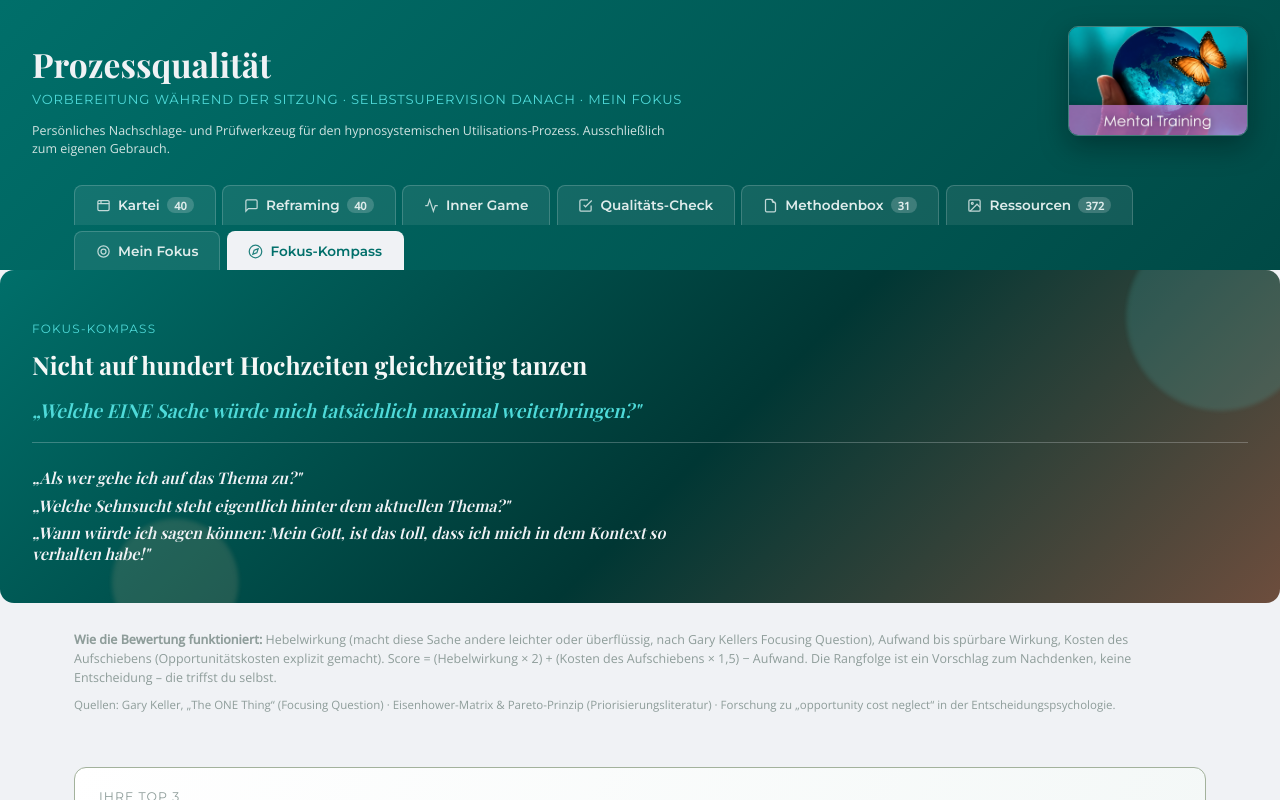
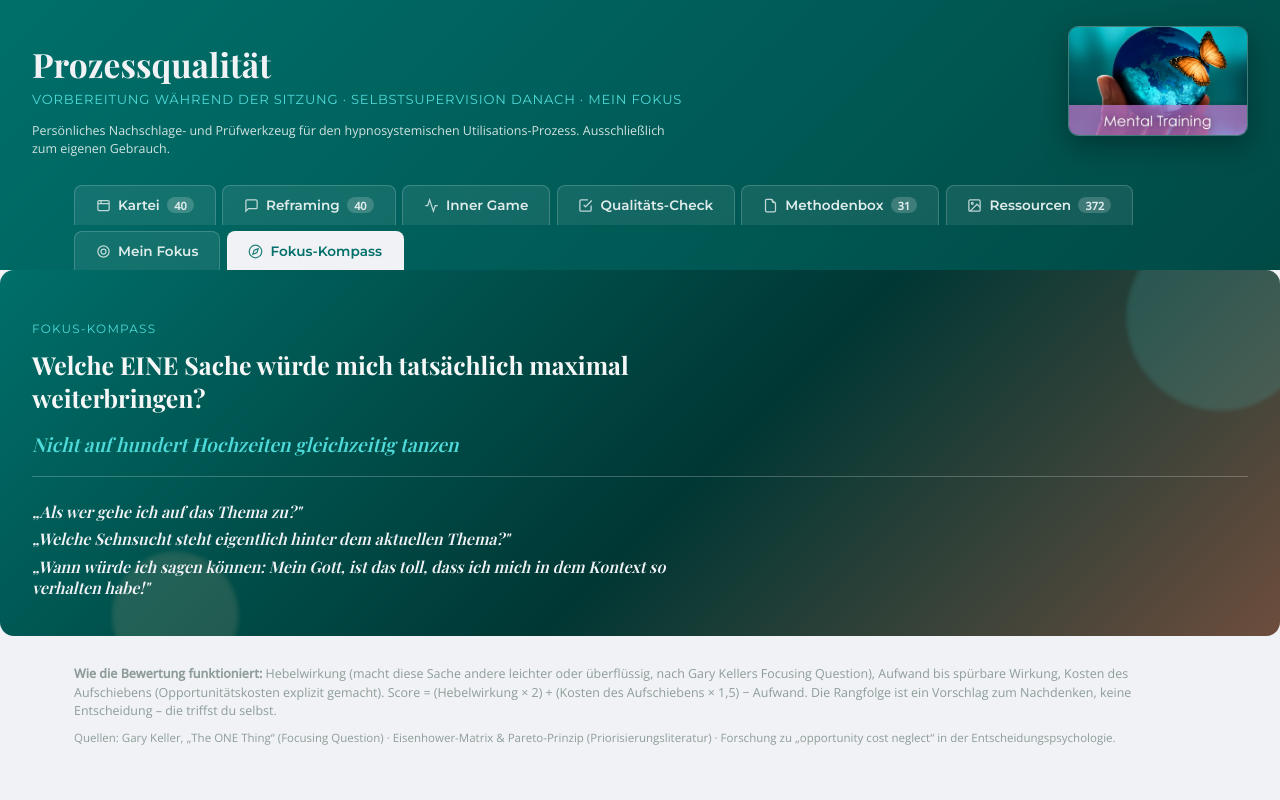
Before and after one commit to erwinadelmann/prozessqualitaet-app, a React (Vite) app: page / in a window 1280 px wide. Both pictures are taken after a click on the button "Fokus-Kompass". Shown: the top 800 px of the page. Built offline with nearby package versions, Linux system fonts and the light colour scheme; a web font is replaced by a local one.

Commit message:
Headline und Untertitel getauscht

```diff
--- a/src/components/FokusKompass.jsx
+++ b/src/components/FokusKompass.jsx
@@ -76,8 +76,8 @@ export default function FokusKompass(){
         <div className="blob b1"></div>
         <div className="blob b2"></div>
         <p className="eyebrow">Fokus-Kompass</p>
-        <h2>Nicht auf hundert Hochzeiten gleichzeitig tanzen</h2>
-        <p className="ig-zielsatz">„{FOCUSING_QUESTION}"</p>
+        <h2>{FOCUSING_QUESTION}</h2>
+        <p className="ig-zielsatz">Nicht auf hundert Hochzeiten gleichzeitig tanzen</p>
         <div className="fk-motto">
           {MOTTO_FRAGEN.map((frage, i) => (
             <p key={i}>„{frage}"</p>
```
